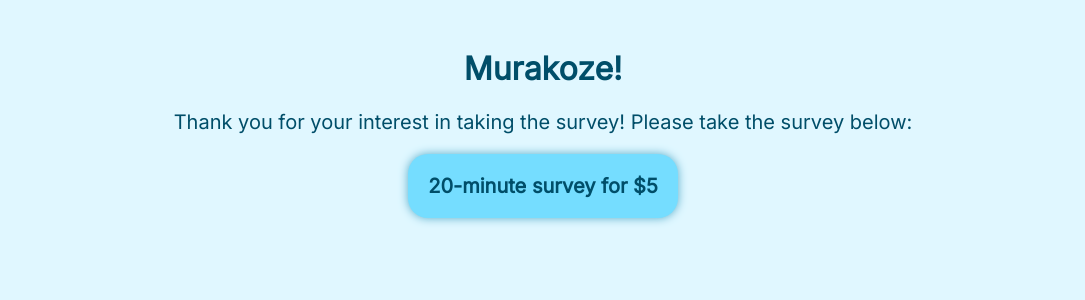
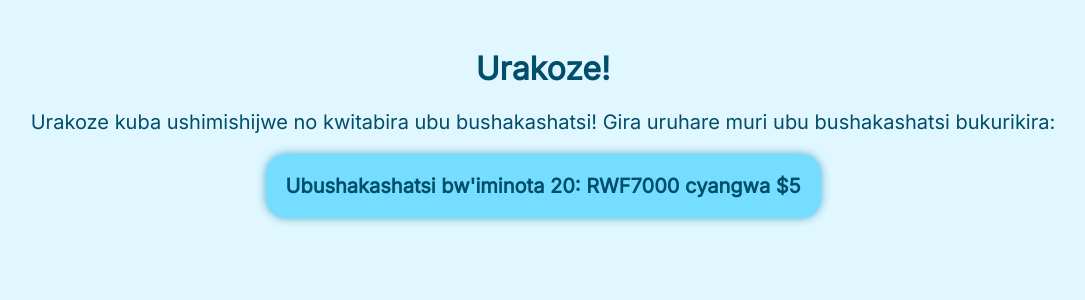
Before and after one commit to theycallmezeal/theycallmezeal.github.io, a Jekyll site: the page kinyarwanda-landing-page.html, which Jekyll copies as it is, in a window 1280 px wide. Shown: the top 300 px of the page, without its empty margins (97-1182 px from the left). Built offline with Jekyll 4.4.1, drawn with Linux system fonts in a browser that asks for light colours.

Commit message:
Update kinyarwanda-landing-page.html

```diff
--- a/kinyarwanda-landing-page.html
+++ b/kinyarwanda-landing-page.html
@@ -1,7 +1,7 @@
 <!doctype html>
 <html>
 	<head>
-		<title>Kinyarwanda landing page</title>
+		<title>Ubushakashatsi ku kinyarwanda</title>
 		<meta charset="utf/8">
 		<meta name="viewport" content="width=device-width,initial-scale=1,user-scalable=1">
 		<style type="text/css">
@@ -32,8 +32,8 @@
 		</style>
 	</head>
 	<body>
-		<h1>Murakoze!</h1>
-		<p>Thank you for your interest in taking the survey! Please take the survey below:</p>
-		<p><a href="https://forms.gle/p9j8dn1e1WyQYM8h6">20-minute survey for $5</a></p>
+		<h1>Urakoze!</h1>
+		<p>Urakoze kuba ushimishijwe no kwitabira ubu bushakashatsi! Gira uruhare muri ubu bushakashatsi bukurikira:</p>
+		<p><a href="https://forms.gle/voFUUhfzCtnqFLXr6">Ubushakashatsi bw'iminota 20: RWF7000 cyangwa $5</a></p>
 	</body>
 </html>
```
